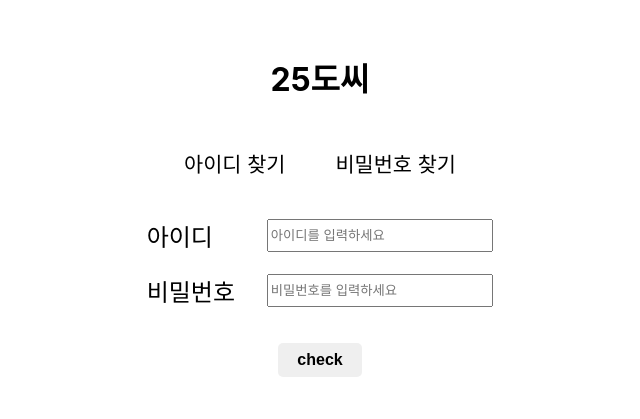
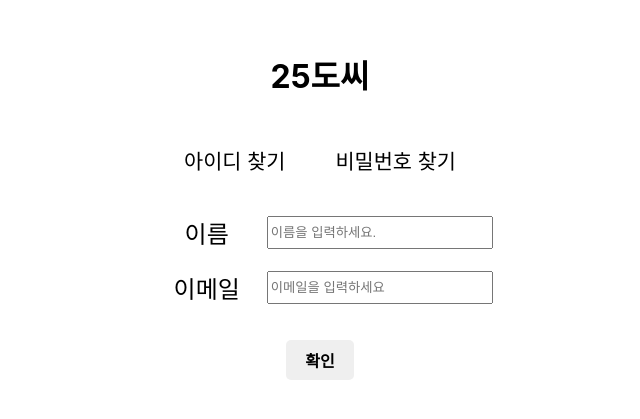
Before and after one commit to Jueun97/25degree, a React (Create React App) app: page /findUser in a window 1280 px wide. Shown: the part 203-622 px from the top of the page, without its empty margins (320-960 px from the left). Built offline with nearby package versions, Linux system fonts and the light colour scheme; no server answers; what react-geocode would draw is missing.

Commit message:
이메일 보내기

```diff
--- a/src/component/organisms/detail_header/detail_header.jsx
+++ b/src/component/organisms/detail_header/detail_header.jsx
@@ -5,7 +5,7 @@ import Menu from '../../molecules/menu/menu';
 import Icon from '../../atoms/icon/icon';
 import { faBars } from '@fortawesome/free-solid-svg-icons';
 
-const DetailHeader = ({post,postUser,userId,onClickMenu,onClickIcon,menu}) => {
+const DetailHeader = ({post,postUser,onClickMenu,onClickIcon,menu}) => {
     const menuTitle = ['EDIT', 'DELETE'];
     const userProfile = postUser && postUser.profile !== 'null'? postUser.profile :'./images/user.png';
 
--- a/src/component/organisms/login_find_form/login_find_form.jsx
+++ b/src/component/organisms/login_find_form/login_find_form.jsx
@@ -6,7 +6,8 @@ const LoginFindForm = ({ status}) => {
     const [id1,setId1] = useState('id');
     const [id2,setId2] = useState('password');
     const [text1,setText1] = useState('아이디');
-    const [text2,setText2] = useState('비밀번호');
+    const [text2, setText2] = useState('비밀번호');
+    const [type, setType] = useState('password');
     const [placeholder1,setPlaceholder1] = useState('아이디를 입력하세요');
     const [placeholder2, setPlaceholder2] = useState('비밀번호를 입력하세요');
 
@@ -16,6 +17,7 @@ const LoginFindForm = ({ status}) => {
             setId2('email');
             setText1('이름');
             setText2('이메일');
+            setType('text');
             setPlaceholder1('이름을 입력하세요.');
             setPlaceholder2('이메일을 입력하세요');
 
@@ -25,7 +27,7 @@ const LoginFindForm = ({ status}) => {
     return (
         <div className={styles.container} >
             <LabelInput className="user_login_find" htmlFor={id1} text={text1} id={id1} type="text" placeholder={placeholder1} ></LabelInput>
-            <LabelInput className="user_login_find" htmlFor={id2} text={text2} id={id2} type="password" placeholder={placeholder2}></LabelInput>
+            <LabelInput className="user_login_find" htmlFor={id2} text={text2} id={id2} type={type} placeholder={placeholder2}></LabelInput>
         </div>
     );
 };
--- a/src/component/pages/user/user.jsx
+++ b/src/component/pages/user/user.jsx
@@ -4,6 +4,8 @@ import { useHistory, useLocation } from "react-router";
 import UserFindTemplate from '../../templates/user_find_template/user_find_template';
 import UserJoinEditTemplate from '../../templates/user_join_edit_template/user_join_edit_template';
 import UserLoginTemplate from '../../templates/user_login_template/user_login_template';
+import emailjs from 'emailjs-com';
+emailjs.init(process.env.REACT_APP_EMAILJS_USERID);
 
 const User = ({ authService, userHandler,uploadImages,users,status }) => {
     const history = useHistory();
@@ -11,6 +13,8 @@ const User = ({ authService, userHandler,uploadImages,users,status }) => {
     const { user } = location.state ? location.state : '';
     const [rebundancyStatus, setRebundancyStatus] = useState(status === "edit" ? true : false);
     const [loading, setLoading] = useState('');
+    const [findAction, setFindAction] = useState('');
+    const [findData, setFindData] = useState('');
 
     const loginHandler = (event) => {
         event.preventDefault();
@@ -134,13 +138,62 @@ const User = ({ authService, userHandler,uploadImages,users,status }) => {
             history.push({
                 pathname: "/",
                 state: {
-                    user:newUser
+                    user: newUser
                 }
             });
 
-        }else {
+        } else {
             alert("아이디 중복확인 해주세요.");
         }
+    };
+    const findHandler = (event) => {
+        event.preventDefault();
+        const userName = event.target.children[0].children[0].children[1].value;
+        const userEmail = event.target.children[0].children[1].children[1].value;
+        let find = false;
+        if (findAction) {
+            users.forEach((user) => {
+                if (user.name === userName && user.email === userEmail) {
+                    find = true;
+
+                    emailjs.send("service_hofy9uc", "template_jm5y4rx", {
+                        to_name: userName,
+                        find_action: findAction,
+                        find_data: findAction === 'id' ? user.userId : user.password,
+                        email: userEmail,
+                    })
+                        .then(
+                            (result) => {
+                                console.log(result.text);
+                                history.push({
+                                    pathname: "/login",
+                                    state: {
+                                        user
+                                    }
+                                });
+                            },
+                            (error) => {
+                                console.log(error.text);
+                            }
+                        );
+                    setFindAction('');
+                    setFindData('');
+
+                    alert("이메일을 확인해주세요!");
+                };
+            });
+            if (!find) alert("정보가 없습니다.");
+        }
+        else
+            alert("아이디 찾기 or 비밀번호 찾기 선택해주세요!")
+
+    };
+    const onClickFindAction = (event) => {
+        const findAction = event.target.value;
+        if (findAction === '아이디 찾기')
+            setFindAction('id');
+        else
+            setFindAction('password');
     }
 
     const onCheckIdRedundancy = (event) => {
@@ -167,7 +220,7 @@ const User = ({ authService, userHandler,uploadImages,users,status }) => {
     return (
         <div className={styles.container}>
             {status === "login" && <UserLoginTemplate onSubmit={loginHandler} googleLoginHandler={googleLoginHandler} githubLoginHandler={githubLoginHandler}/>}
-            {status === "find" && <UserFindTemplate />}
+            {status === "find" && <UserFindTemplate findHandler={findHandler} onClickFindAction={onClickFindAction} />}
             {(status === "join" || status === "edit") && <UserJoinEditTemplate user={user} rebundancyStatus={rebundancyStatus} onSubmit={joinEditHandler} onCheckIdRedundancy={onCheckIdRedundancy} onChagneInput={onChagneInput} loading={loading} />}
         </div>
     );
--- a/src/component/templates/user_find_template/user_find_template.jsx
+++ b/src/component/templates/user_find_template/user_find_template.jsx
@@ -5,13 +5,15 @@ import LoginFindForm from '../../organisms/login_find_form/login_find_form';
 import Button from '../../atoms/button/button';
 import Buttons from '../../molecules/buttons/buttons';
 
-const UserFindTemplate = () => {
+const UserFindTemplate = ({findHandler,onClickFindAction}) => {
     return (
         <div className={styles.container}>
             <Heading1 className="user_logo" text="25도씨"/>
-            <Buttons className="user_find" text1="아이디 찾기" text2="비밀번호 찾기" />
-            <LoginFindForm />
-            <Button className="user" text="check"/>
+            <Buttons className="user_find" text1="아이디 찾기" text2="비밀번호 찾기" onClick1={onClickFindAction} onClick2={onClickFindAction} />
+            <form className={styles.box} action="post" onSubmit={findHandler} >
+                <LoginFindForm status="find" />
+                <Button className="user" text="확인"/>
+            </form>
         </div>
     );
 };
--- a/src/component/templates/user_find_template/user_find_template.module.css
+++ b/src/component/templates/user_find_template/user_find_template.module.css
@@ -10,3 +10,6 @@
     padding: 3em;
     margin:auto;
 }
+.box{
+    text-align: center;
+}
--- a/src/service/geocode.js
+++ b/src/service/geocode.js
@@ -34,12 +34,8 @@ const GoogleMap = async (latitude, longitude) => {
           }
         }
         return { state, city };
-      },
-      (error) => {
-        console.error(error);
       }
-    )
-    .then((res) => ((address.state = res.state), (address.city = res.city)));
+    ).then((res) => ((address.state = res.state), (address.city = res.city)));
 
   return address;
 };
```
Also changed, not shown: 1 other file (tests, documents, lock files or other folders).
